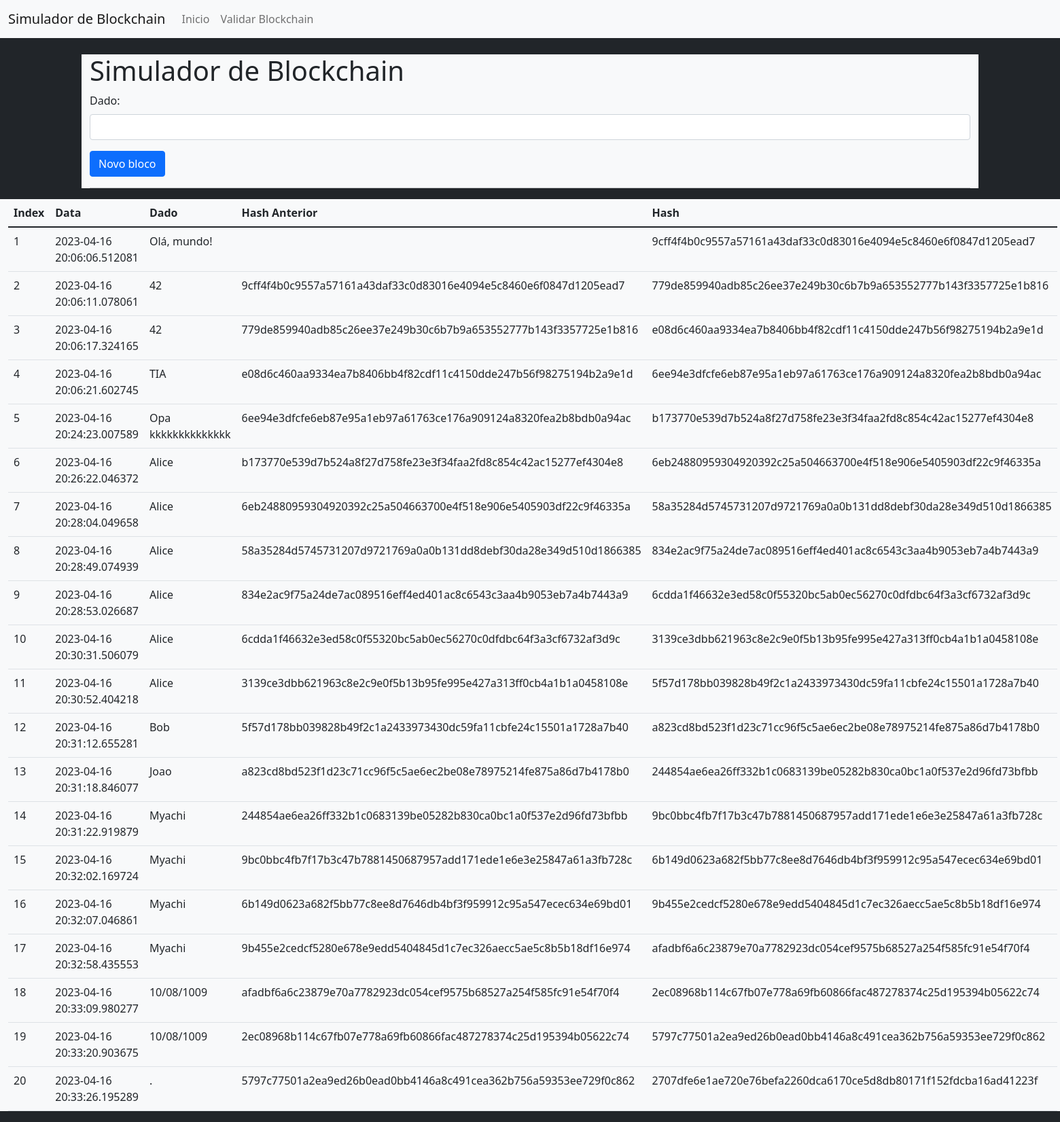
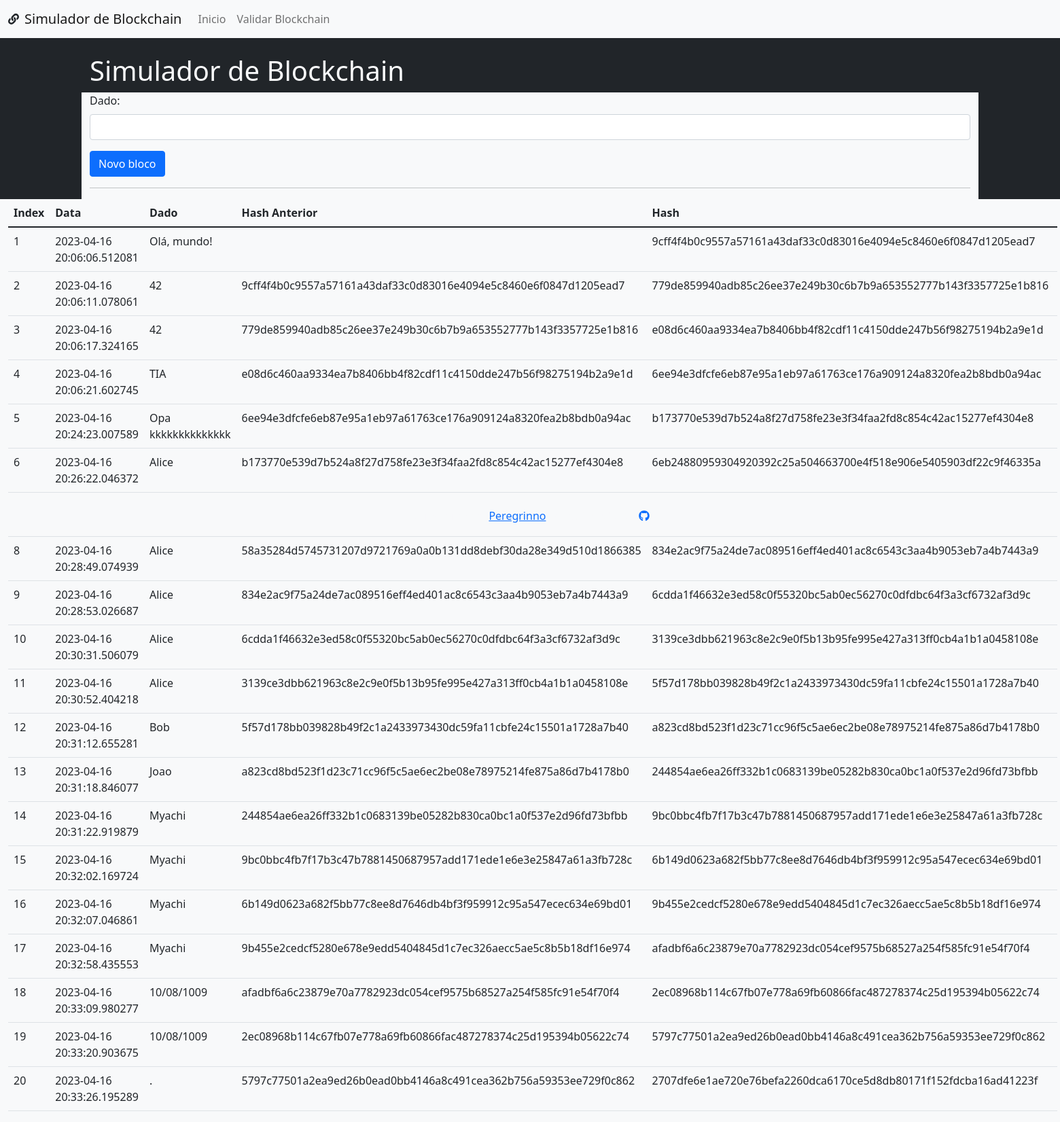
Before and after one commit to peregrinno/BlockChain_DEMO, a Flask app: page / in a window 1560 px wide. Shown: the whole page at 68% size. Run offline with Flask 3, Linux system fonts and the light colour scheme; data comes from the database, SQL or seed files in the repository; both versions use the stored data as it was after the commit.

Commit message:
Modificações finais

```diff
--- a/app.py
+++ b/app.py
@@ -72,8 +72,9 @@
     blocks = c.fetchall()
 
     conn.close()
+    year = 2023
 
-    return render_template('index.html', blocks=blocks)
+    return render_template('index.html', blocks=blocks, year=year)
 
 @app.route('/add', methods=['POST'])
 def add():
--- /dev/null
+++ b/style.css
@@ -0,0 +1,27 @@
+html, body {
+    height: 100%;
+  }
+
+  body {
+    display: flex;
+    flex-direction: column;
+  }
+
+  main {
+    flex: 1;
+  }
+
+  footer {
+    position: fixed;
+    bottom: 0;
+    width: 100%;
+    height: 50px;
+    background-color: #f8f9fa;
+  }
+
+  .footer-text {
+    display: flex;
+    justify-content: center;
+    align-items: center;
+    height: 100%;
+  }
--- a/templates/index.html
+++ b/templates/index.html
@@ -4,11 +4,15 @@
 <head>
     <title>Simulador de Blockchain</title>
     <link rel="stylesheet" href="https://cdn.jsdelivr.net/npm/bootstrap@5.1.3/dist/css/bootstrap.min.css">
+    <link rel="stylesheet" href="https://cdnjs.cloudflare.com/ajax/libs/font-awesome/5.15.4/css/all.min.css">
+    <script src="https://cdnjs.cloudflare.com/ajax/libs/font-awesome/5.15.4/js/all.min.js"></script>
+    <link rel="stylesheet" href="style.css">
 </head>
 
 <body class="bg-dark">
     <nav class="navbar navbar-expand-lg navbar-light bg-light">
         <div class="container-fluid">
+            <i class="fas fa-link me-2"></i>
             <a class="navbar-brand" href="/">Simulador de Blockchain</a>
             <button class="navbar-toggler" type="button" data-bs-toggle="collapse" data-bs-target="#navbarNav"
                 aria-controls="navbarNav" aria-expanded="false" aria-label="Toggle navigation">
@@ -27,8 +31,11 @@
         </div>
     </nav>
     <br>
+    <div class="container text-light">
+        <h1>Simulador de Blockchain</h1>
+    </div>
+
     <div class="container-sm bg-light">
-        <h1>Simulador de Blockchain</h1>
         <form method="post" action="/add">
             <div class="mb-3">
                 <label for="data" class="form-label">Dado:</label>
@@ -64,5 +71,12 @@
     </div>
     <script src="https://cdn.jsdelivr.net/npm/bootstrap@5.1.3/dist/js/bootstrap.bundle.min.js"></script>
 </body>
+<footer class="text-light mb-3">
+    <div class="footer-text pe-3">
+      Desenvolvido por <a href="https://github.com/peregrinno" target="_blank">Peregrinno</a> e ChatGPT &copy; {{ year }}
+      <a href="https://github.com/peregrinno" target="_blank"><i class="fab fa-github"></i></a>
+    </div>
+  </footer>
+  <script src="https://cdn.jsdelivr.net/npm/bootstrap@5.1.3/dist/js/bootstrap.bundle.min.js"></script>
 
 </html>
--- a/templates/validate.html
+++ b/templates/validate.html
@@ -4,8 +4,8 @@
     <title>Blockchain Simulation</title>
     <link rel="stylesheet" href="https://stackpath.bootstrapcdn.com/bootstrap/4.3.1/css/bootstrap.min.css">
   </head>
-  <body>
-    <div class="container">
+  <body class="container bg-dark text-light">
+    <div>
       <h1>Blockchain Simulation</h1>
 
       {% if valid %}
```
Also changed, not shown: blockchain.db.
